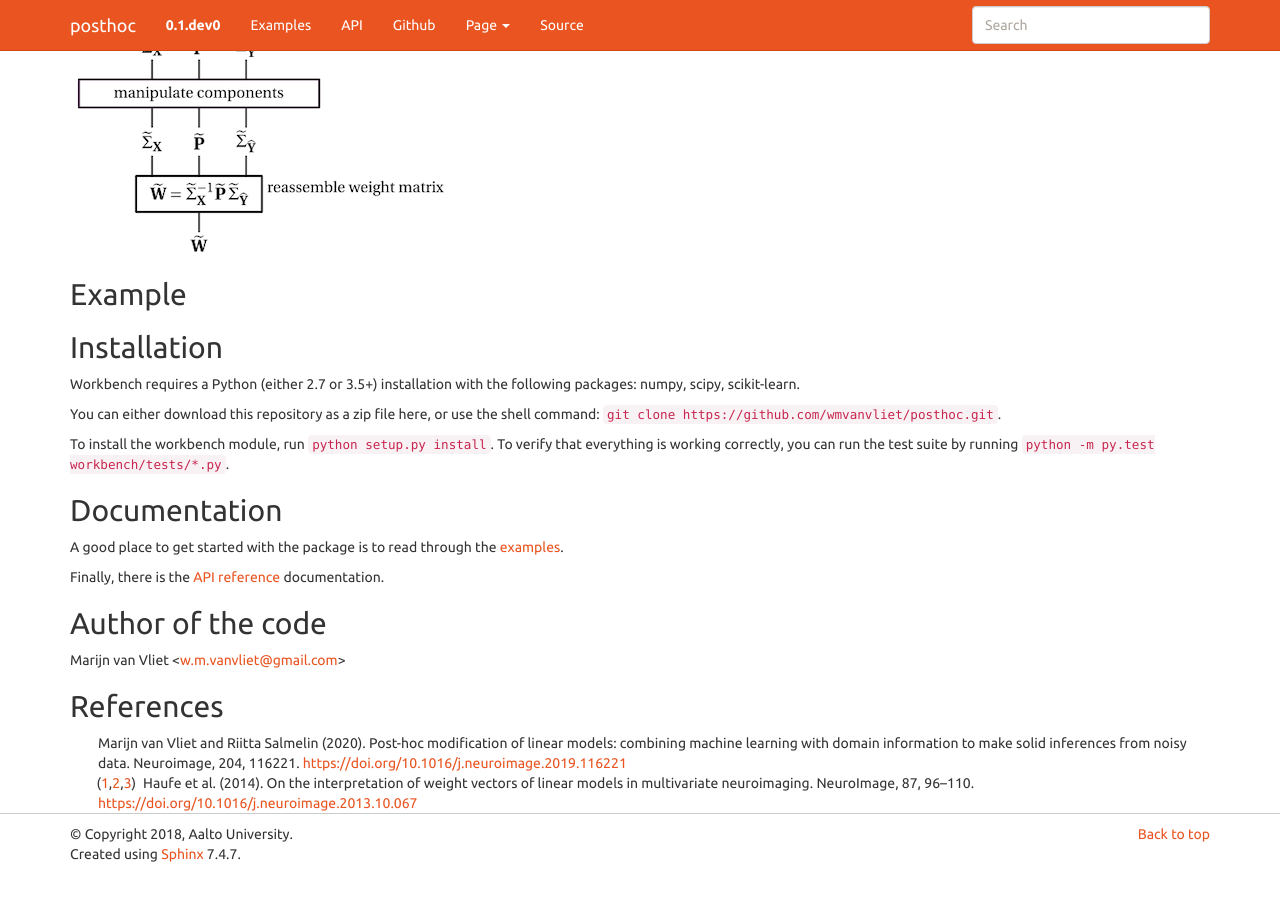
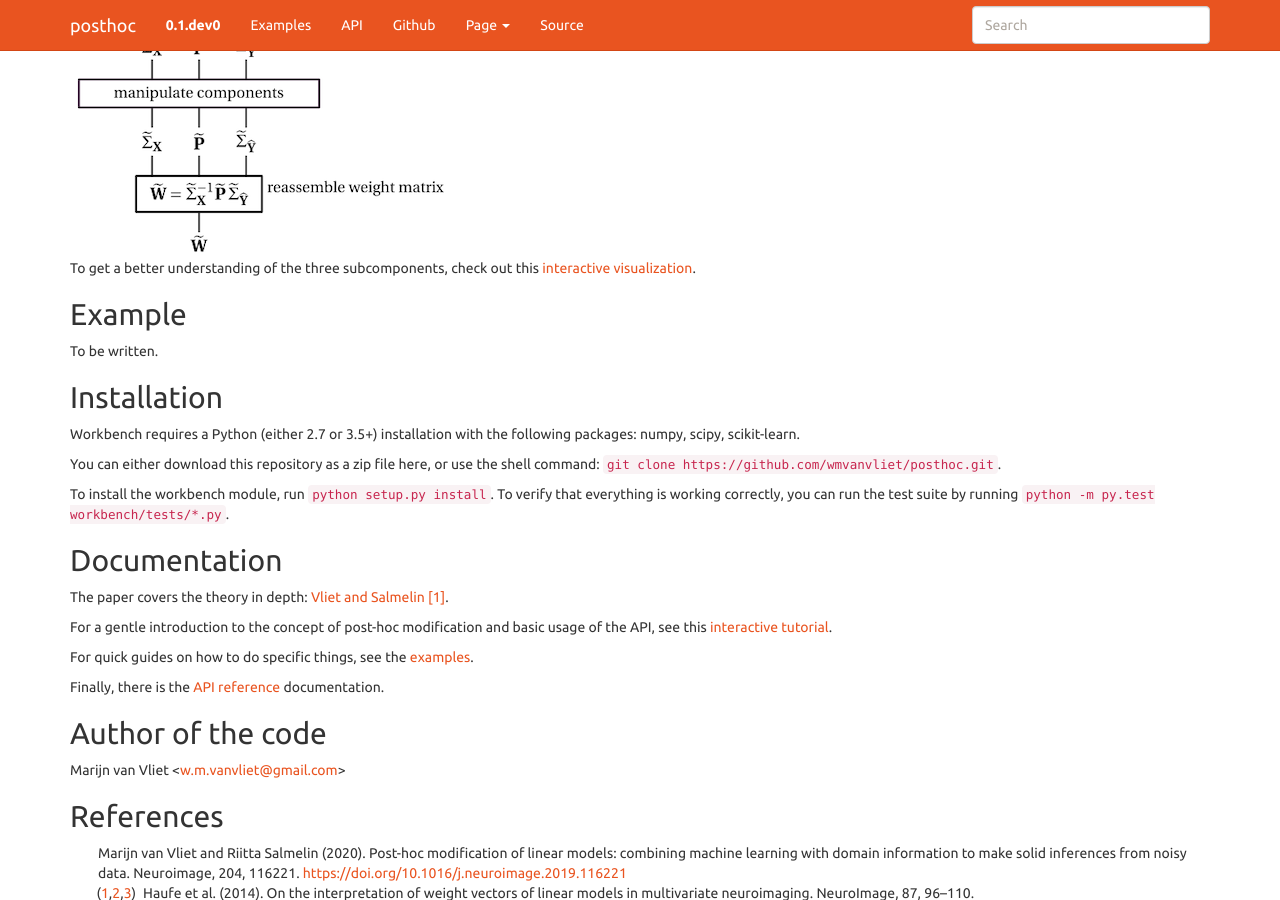
Before and after one commit to wmvanvliet/posthoc, a Sphinx documentation site: the page built from doc/index.rst, in a window 1280 px wide and 900 px high, scrolled down 728 px. Built offline with Sphinx 7.4.7, drawn with Linux system fonts in a browser that asks for light colours; before the commit the page ends 1602 px from its top, so only the background shows below that.

Commit message:
More doc updates

```diff
--- a/doc/conf.py
+++ b/doc/conf.py
@@ -305,10 +305,10 @@ texinfo_documents = [
 
 
 # Example configuration for intersphinx: refer to the Python standard library.
-intersphinx_mapping = {'python': ('https://docs.python.org/', None),
-                       'mne': ('http://martinos.org/mne/stable/', None),
+intersphinx_mapping = {'python': ('https://docs.python.org/3/', None),
+                       'mne': ('https://mne.tools/stable/', None),
                        'posthoc': ('https://users.aalto.fi/~vanvlm1/posthoc/python', None),
-                       'sklearn': ('http://scikit-learn.org/stable', (None, './_intersphinx/sklearn-objects.inv')),
+                       'sklearn': ('https://scikit-learn.org/stable', None),
                        }
 
 sphinx_gallery_conf = {
--- a/doc/index.rst
+++ b/doc/index.rst
@@ -1,8 +1,8 @@
 Post-Hoc Modification of Linear Models
-==========
+======================================
 
 This Python package implements the post-hoc modification framework, as
-presented in van `Vliet and Salmelin [1] <https://www.biorxiv.org/content/early/2019/01/11/518662>`_.
+presented in van `Vliet and Salmelin [1] <https://doi.org/10.1016/j.neuroimage.2019.116221>`_.
 
 The code repository for this project can be found at:
 https://github.com/wmvanvliet/posthoc.
@@ -36,8 +36,12 @@ subcomponents:
 
 .. image:: images/posthoc.png
 
+To get a better understanding of the three subcomponents, check out this
+`interactive visualization <https://users.aalto.fi/~vanvlm1/posthoc/regression.html>`_.
+
 Example
 -------
+To be written.
 
 Installation
 ------------
@@ -53,7 +57,12 @@ that everything is working correctly, you can run the test suite by running
 
 Documentation
 -------------
-A good place to get started with the package is to read through the `examples
+The paper covers the theory in depth: `Vliet and Salmelin [1] <https://doi.org/10.1016/j.neuroimage.2019.116221>`_.
+
+For a gentle introduction to the concept of post-hoc modification and basic usage of the API, see this
+`interactive tutorial <https://mybinder.org/v2/gh/wmvanvliet/neuroscience_tutorials/master?filepath=posthoc%2Flinear_regression.ipynb>`_.
+
+For quick guides on how to do specific things, see the `examples
 <auto_examples/index.html>`_.
 
 Finally, there is the `API reference <api.html>`_ documentation.
```
Also changed, not shown: 1 other file.
